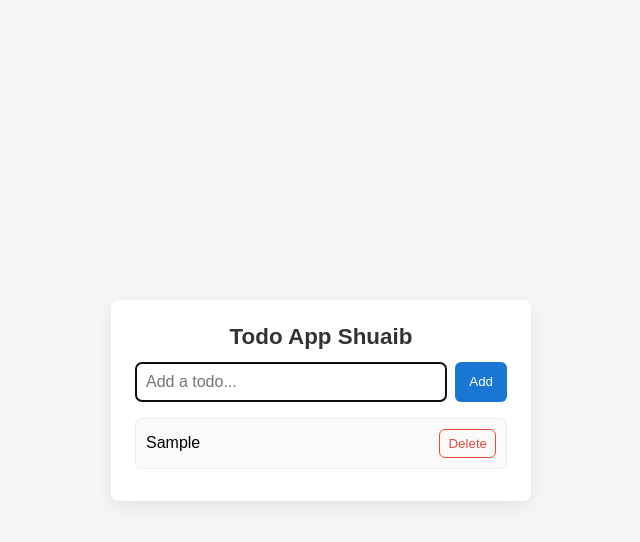
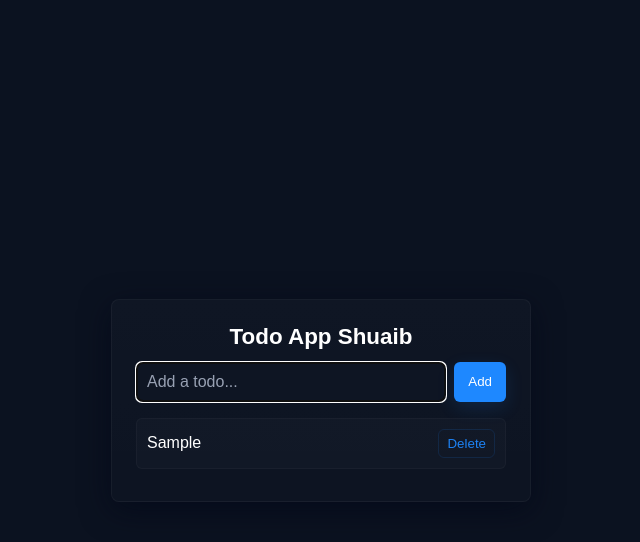
Before and after one commit to shuaib786567/august, a plain HTML site: page index.html in a window 1280 px wide. Both pictures are taken after typing "Sample" into the empty fields and a click on the button "Add". Shown: the whole page, without its empty margins (319-959 px from the left). Drawn offline with Linux system fonts and the light colour scheme.

Commit message:
Dark Mode

```diff
--- a/style.css
+++ b/style.css
@@ -1,14 +1,24 @@
 *{box-sizing:border-box;margin:0;padding:0;font-family:Arial,Helvetica,sans-serif}
-body{background:#f4f6f8;display:flex;align-items:center;justify-content:center;height:100vh}
-.container{background:#fff;padding:24px;border-radius:8px;box-shadow:0 6px 18px rgba(0,0,0,0.08);width:100%;max-width:420px}
-h1{margin-bottom:12px;font-size:1.4rem;text-align:center;color:#333}
+:root{
+	--bg:#0b1220;
+	--surface:#0f1724;
+	--muted:#98a1b3;
+	--accent:#1e88ff;
+	--danger:#e74c3c;
+}
+body{background:var(--bg);color:#fff;display:flex;align-items:center;justify-content:center;height:100vh}
+.container{background:linear-gradient(180deg, rgba(255,255,255,0.02), rgba(255,255,255,0.01));padding:24px;border-radius:8px;box-shadow:0 8px 30px rgba(2,6,23,0.6);width:100%;max-width:420px;border:1px solid rgba(255,255,255,0.04)}
+h1{margin-bottom:12px;font-size:1.4rem;text-align:center;color:#fff}
 #todo-form{display:flex;gap:8px;margin-bottom:16px}
-#todo-input{flex:1;padding:10px;border:1px solid #ddd;border-radius:6px;font-size:1rem}
-#add-btn{padding:10px 14px;border:none;background:#1976d2;color:#fff;border-radius:6px;cursor:pointer}
-#add-btn:active{transform:translateY(1px)}
+#todo-input{flex:1;padding:10px;border:1px solid rgba(255,255,255,0.06);border-radius:6px;font-size:1rem;background:transparent;color:#fff}
+#todo-input::placeholder{color:var(--muted)}
+#add-btn{padding:10px 14px;border:none;background:var(--accent);color:#fff;border-radius:6px;cursor:pointer;box-shadow:0 6px 18px rgba(30,136,255,0.14)}
+#add-btn:active{transform:translateY(1px);opacity:0.95}
+#add-btn:focus{outline:2px solid rgba(30,136,255,0.18)}
 #todo-list{list-style:none}
-.todo-item{display:flex;align-items:center;justify-content:space-between;padding:10px;border:1px solid #eee;border-radius:6px;margin-bottom:8px;background:#fafafa}
-.todo-text{flex:1;margin-right:12px}
-.delete-btn{background:transparent;border:1px solid #e74c3c;color:#e74c3c;padding:6px 8px;border-radius:6px;cursor:pointer}
-.delete-btn:hover{background:#e74c3c;color:#fff}
-.empty{color:#888;text-align:center;padding:12px}
+.todo-item{display:flex;align-items:center;justify-content:space-between;padding:10px;border-radius:6px;margin-bottom:8px;background:rgba(255,255,255,0.02);border:1px solid rgba(255,255,255,0.03)}
+.todo-text{flex:1;margin-right:12px;color:#fff}
+.delete-btn{background:transparent;border:1px solid rgba(30,136,255,0.14);color:rgba(30,136,255,0.95);padding:6px 8px;border-radius:6px;cursor:pointer}
+.delete-btn:hover{background:rgba(30,136,255,0.12);color:#fff;border-color:rgba(30,136,255,0.4)}
+.delete-btn:focus{outline:2px solid rgba(30,136,255,0.12)}
+.empty{color:var(--muted);text-align:center;padding:12px}
```
